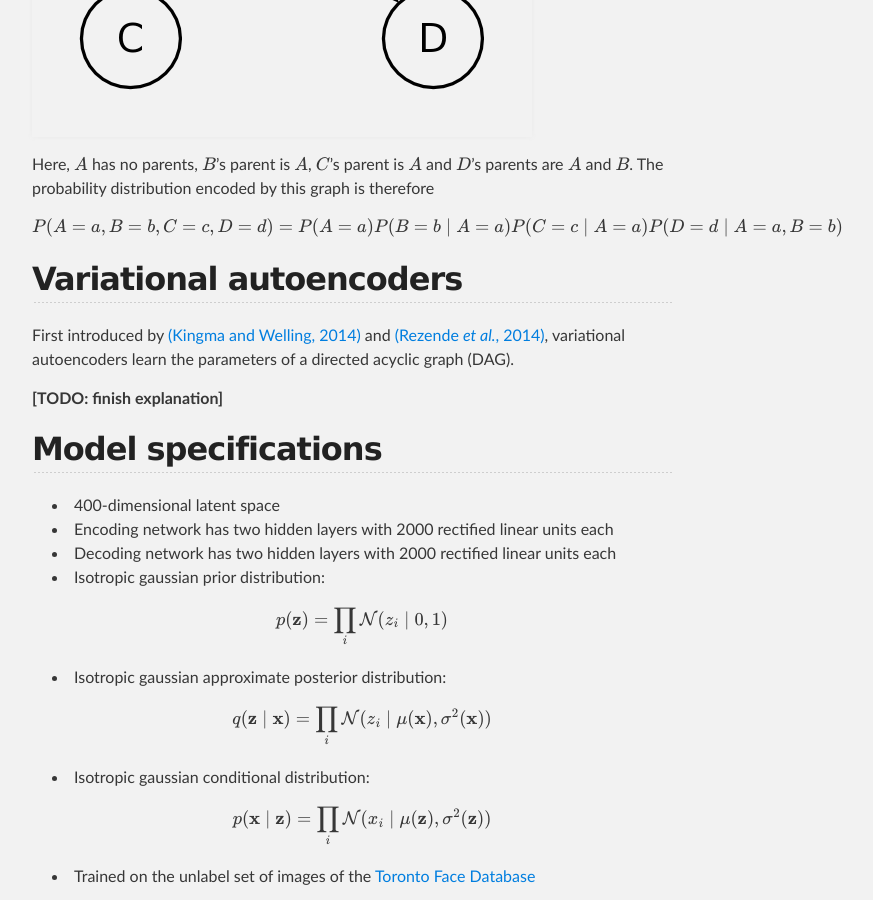
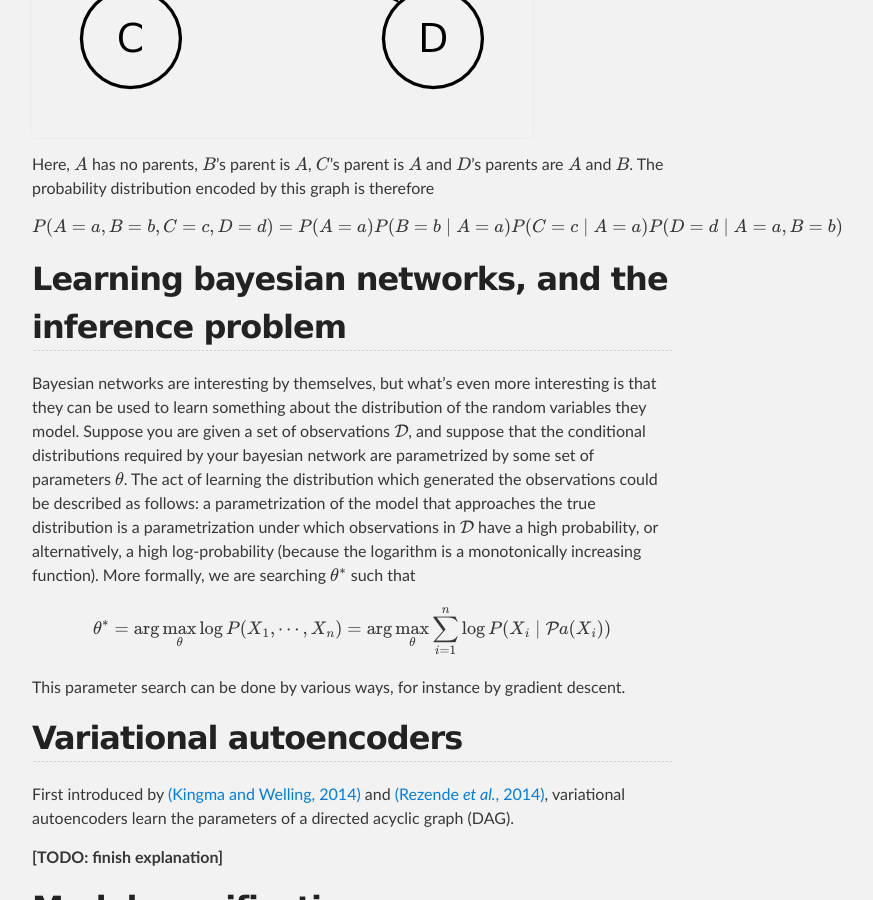
Before and after one commit to vdumoulin/morphing_faces, a Jekyll site: the page built from index.md, in a window 1280 px wide and 900 px high, scrolled down 1963 px. Shown: the whole window, without its empty margins (288-1161 px from the left). Built offline with Jekyll 4.4.1, drawn with Linux system fonts in a browser that asks for light colours; formulas are drawn with MathJax 3; the repository's description, which GitHub fills in, is left out.

Commit message:
Start learning section

```diff
--- a/index.md
+++ b/index.md
@@ -74,6 +74,29 @@ probability distribution encoded by this graph is therefore
                             P(D=d \\mid A=a, B=b)
 \\]
 
+## Learning bayesian networks, and the inference problem
+
+Bayesian networks are interesting by themselves, but what's even more
+interesting is that they can be used to learn something about the distribution
+of the random variables they model. Suppose you are given a set of observations
+\\( \\mathcal{D} \\), and suppose that the conditional distributions required by
+your bayesian network are parametrized by some set of parameters
+\\( \\theta \\). The act of learning the distribution which generated the
+observations could be described as follows: a parametrization of the model that
+approaches the true distribution is a parametrization under which observations
+in \\( \\mathcal{D} \\) have a high probability, or alternatively, a high
+log-probability (because the logarithm is a monotonically increasing function).
+More formally, we are searching \\( \\theta^* \\) such that
+
+\\[
+    \\theta^* = \\arg\\max_{\\theta} \\log P(X_1, \\cdots, X_n)
+              =  \\arg\\max_{\\theta} \\sum_{i=1}^n
+                 \\log P(X_i \\mid \\mathcal{Pa}(X_i))
+\\]
+
+This parameter search can be done by various ways, for instance by gradient
+descent.
+
 ## Variational autoencoders
 
 First introduced by [(Kingma and Welling, 2014)](http://arxiv.org/abs/1312.6114)
```
